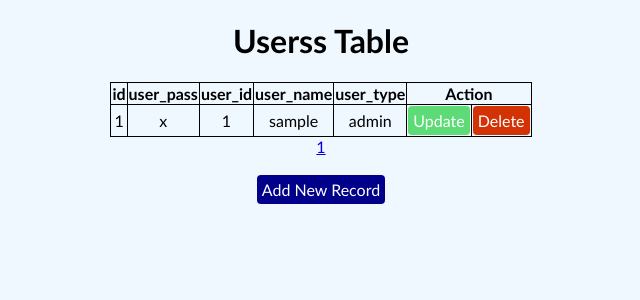
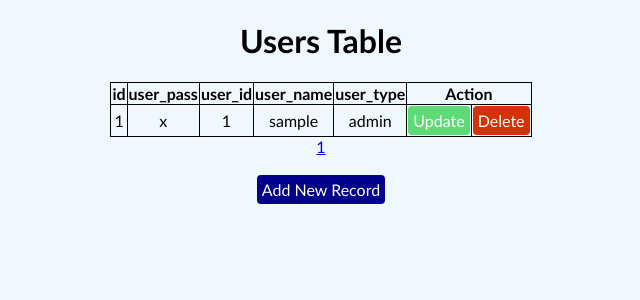
Before and after one commit to Gendi-kinji/MedicaMystic, a PHP site: page /view_tables/view_users.php in a window 1280 px wide. Shown: the top 300 px of the page, without its empty margins (319-959 px from the left). Run offline with PHP 8.4, Linux system fonts and the light colour scheme; tables that the repository leaves empty or names only in its code hold one stand-in row (values such as "Sample post").

Commit message:
Fixed syntax error in writing

```diff
--- a/src/view_tables/view_users.php
+++ b/src/view_tables/view_users.php
@@ -15,7 +15,7 @@
         <title>User Details</title>
         <link rel="stylesheet" href="../styles/table_styles.css">
     <body>
-        <h1>Userss Table</h1>
+        <h1>Users Table</h1>
             <?php
             $user= new Users();
             $user_table = $user->getAllUsers();
```
